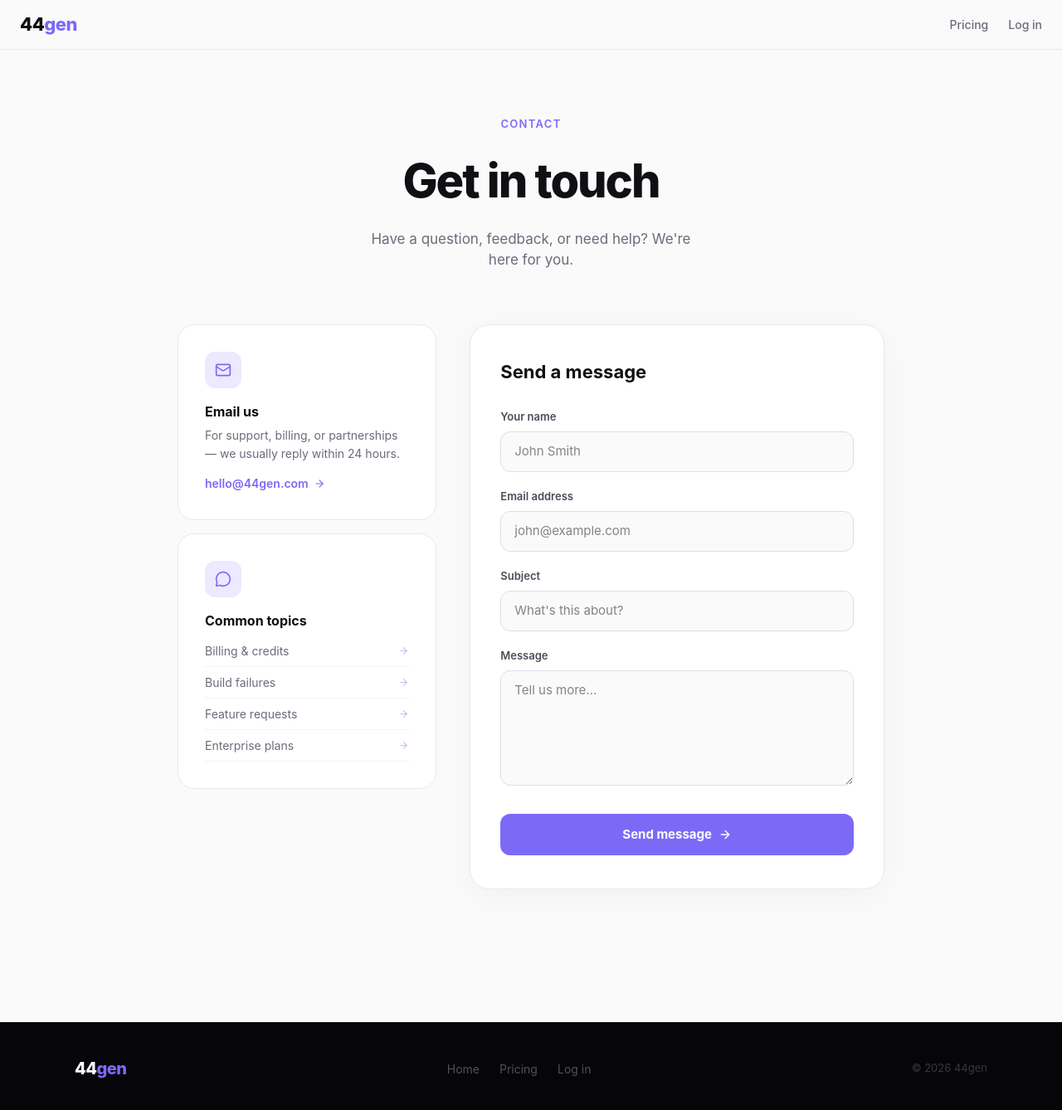
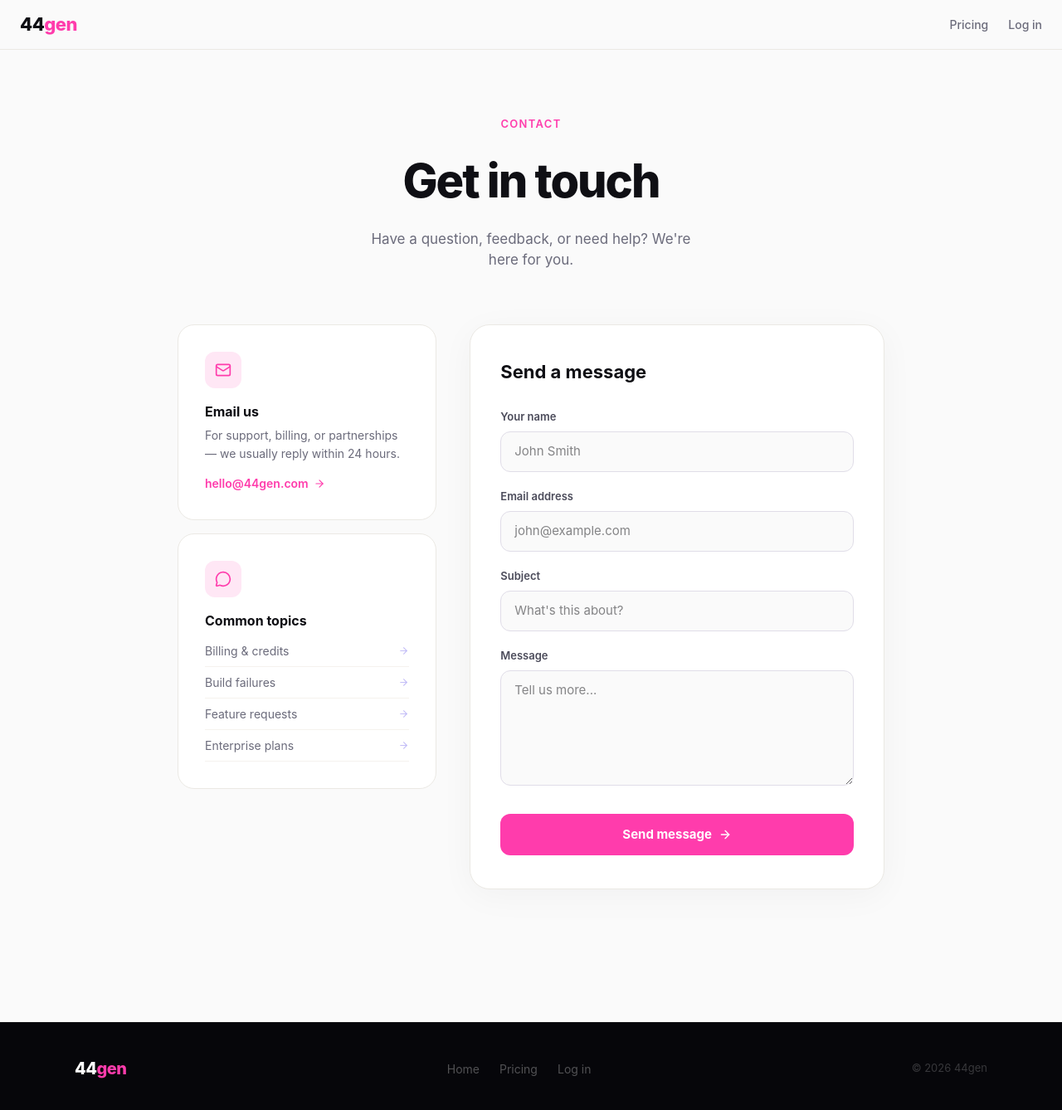
Before and after one commit to malikrashidk/44gen-platform, a React app in the folder frontend/: page /contact in a window 1280 px wide. Shown: the top 1338 px of the page at 83% size. Built offline with nearby package versions, Linux system fonts and the light colour scheme; no server answers; the HTML template or start-up script is replaced by a standard one.

Commit message:
Update color scheme to match new gradient brand

```diff
--- a/frontend/src/pages/Contact.jsx
+++ b/frontend/src/pages/Contact.jsx
@@ -28,7 +28,7 @@ export default function Contact() {
       }}>
         <Link to="/" style={{ textDecoration: 'none' }}>
           <div style={{ fontWeight: 800, fontSize: 22, color: '#0f0f14', letterSpacing: '-0.5px' }}>
-            44<span style={{ color: '#7c6af7' }}>gen</span>
+            44<span style={{ color: '#ff3cac' }}>gen</span>
           </div>
         </Link>
         <div style={{ display: 'flex', gap: 24 }}>
@@ -42,7 +42,7 @@ export default function Contact() {
 
         {/* Header */}
         <div style={{ textAlign: 'center', marginBottom: 64 }}>
-          <div style={{ fontSize: 13, color: '#7c6af7', fontWeight: 600, letterSpacing: '0.1em', textTransform: 'uppercase', marginBottom: 16 }}>Contact</div>
+          <div style={{ fontSize: 13, color: '#ff3cac', fontWeight: 600, letterSpacing: '0.1em', textTransform: 'uppercase', marginBottom: 16 }}>Contact</div>
           <h1 style={{ fontSize: 'clamp(36px, 5vw, 56px)', fontWeight: 800, color: '#0f0f14', letterSpacing: '-2px', margin: '0 0 16px' }}>
             Get in touch
           </h1>
@@ -56,20 +56,20 @@ export default function Contact() {
           {/* Left — contact info */}
           <div>
             <div style={{ background: '#fff', borderRadius: 20, padding: '32px', border: '1px solid #ebe9e4', marginBottom: 16 }}>
-              <div style={{ width: 44, height: 44, borderRadius: 12, background: '#ede9ff', display: 'flex', alignItems: 'center', justifyContent: 'center', color: '#7c6af7', marginBottom: 16 }}>
+              <div style={{ width: 44, height: 44, borderRadius: 12, background: 'rgba(255,60,172,0.12)', display: 'flex', alignItems: 'center', justifyContent: 'center', color: '#ff3cac', marginBottom: 16 }}>
                 <Mail size={20} />
               </div>
               <div style={{ fontSize: 16, fontWeight: 700, color: '#0f0f14', marginBottom: 6 }}>Email us</div>
               <div style={{ fontSize: 14, color: '#6b6b7b', lineHeight: 1.6 }}>
                 For support, billing, or partnerships — we usually reply within 24 hours.
               </div>
-              <a href="mailto:hello@44gen.com" style={{ display: 'inline-flex', alignItems: 'center', gap: 6, marginTop: 14, color: '#7c6af7', fontSize: 14, fontWeight: 600, textDecoration: 'none' }}>
+              <a href="mailto:hello@44gen.com" style={{ display: 'inline-flex', alignItems: 'center', gap: 6, marginTop: 14, color: '#ff3cac', fontSize: 14, fontWeight: 600, textDecoration: 'none' }}>
                 hello@44gen.com <ArrowRight size={14} />
               </a>
             </div>
 
             <div style={{ background: '#fff', borderRadius: 20, padding: '32px', border: '1px solid #ebe9e4' }}>
-              <div style={{ width: 44, height: 44, borderRadius: 12, background: '#ede9ff', display: 'flex', alignItems: 'center', justifyContent: 'center', color: '#7c6af7', marginBottom: 16 }}>
+              <div style={{ width: 44, height: 44, borderRadius: 12, background: 'rgba(255,60,172,0.12)', display: 'flex', alignItems: 'center', justifyContent: 'center', color: '#ff3cac', marginBottom: 16 }}>
                 <MessageCircle size={20} />
               </div>
               <div style={{ fontSize: 16, fontWeight: 700, color: '#0f0f14', marginBottom: 6 }}>Common topics</div>
@@ -110,7 +110,7 @@ export default function Contact() {
                         background: '#fafafa', outline: 'none', boxSizing: 'border-box',
                         transition: 'border-color 0.2s'
                       }}
-                      onFocus={e => e.target.style.borderColor = '#7c6af7'}
+                      onFocus={e => e.target.style.borderColor = '#ff3cac'}
                       onBlur={e => e.target.style.borderColor = '#e0dde8'}
                     />
                   </div>
@@ -128,13 +128,13 @@ export default function Contact() {
                       background: '#fafafa', outline: 'none', resize: 'vertical',
                       fontFamily: 'inherit', boxSizing: 'border-box', transition: 'border-color 0.2s'
                     }}
-                    onFocus={e => e.target.style.borderColor = '#7c6af7'}
+                    onFocus={e => e.target.style.borderColor = '#ff3cac'}
                     onBlur={e => e.target.style.borderColor = '#e0dde8'}
                   />
                 </div>
                 <button type="submit" disabled={loading} style={{
                   width: '100%', padding: '14px 0', borderRadius: 12,
-                  background: loading ? '#b8b2f7' : '#7c6af7', color: '#fff',
+                  background: loading ? '#b8b2f7' : '#ff3cac', color: '#fff',
                   border: 'none', fontSize: 15, fontWeight: 700, cursor: loading ? 'wait' : 'pointer',
                   display: 'flex', alignItems: 'center', justifyContent: 'center', gap: 8,
                   transition: 'all 0.2s'
@@ -151,7 +151,7 @@ export default function Contact() {
       <footer style={{ background: '#06060a', borderTop: '1px solid rgba(255,255,255,0.06)', padding: '40px 24px', marginTop: 80 }}>
         <div style={{ maxWidth: 1100, margin: '0 auto', display: 'flex', alignItems: 'center', justifyContent: 'space-between', flexWrap: 'wrap', gap: 16 }}>
           <Link to="/" style={{ textDecoration: 'none' }}>
-            <div style={{ fontWeight: 800, fontSize: 20, color: '#fff', letterSpacing: '-0.5px' }}>44<span style={{ color: '#7c6af7' }}>gen</span></div>
+            <div style={{ fontWeight: 800, fontSize: 20, color: '#fff', letterSpacing: '-0.5px' }}>44<span style={{ color: '#ff3cac' }}>gen</span></div>
           </Link>
           <div style={{ display: 'flex', gap: 24 }}>
             {[{ label: 'Home', to: '/' }, { label: 'Pricing', to: '/pricing' }, { label: 'Log in', to: '/auth' }].map(l => (
```
